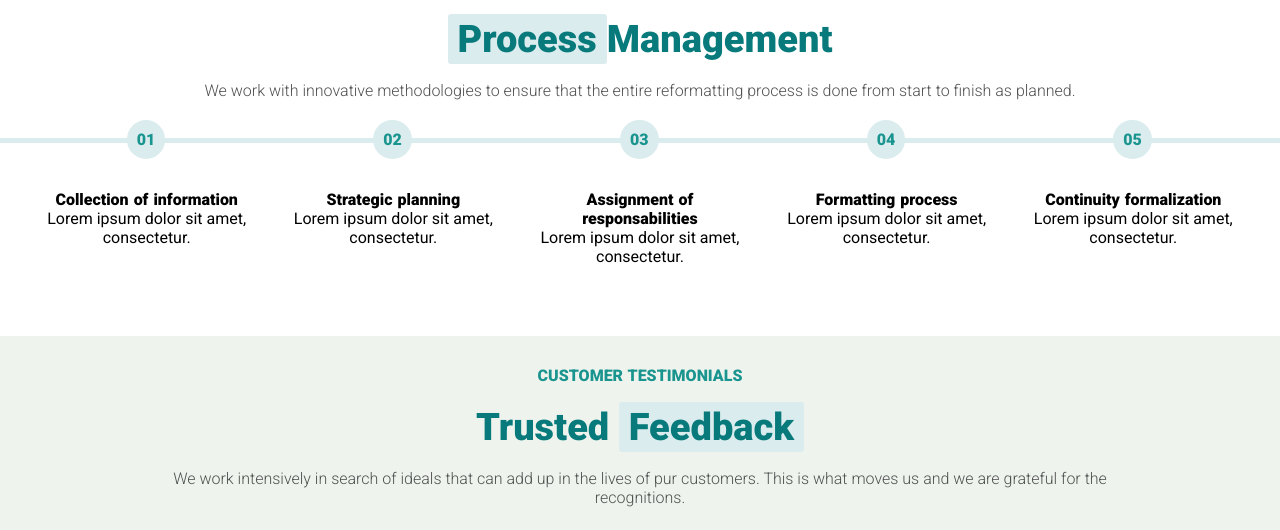
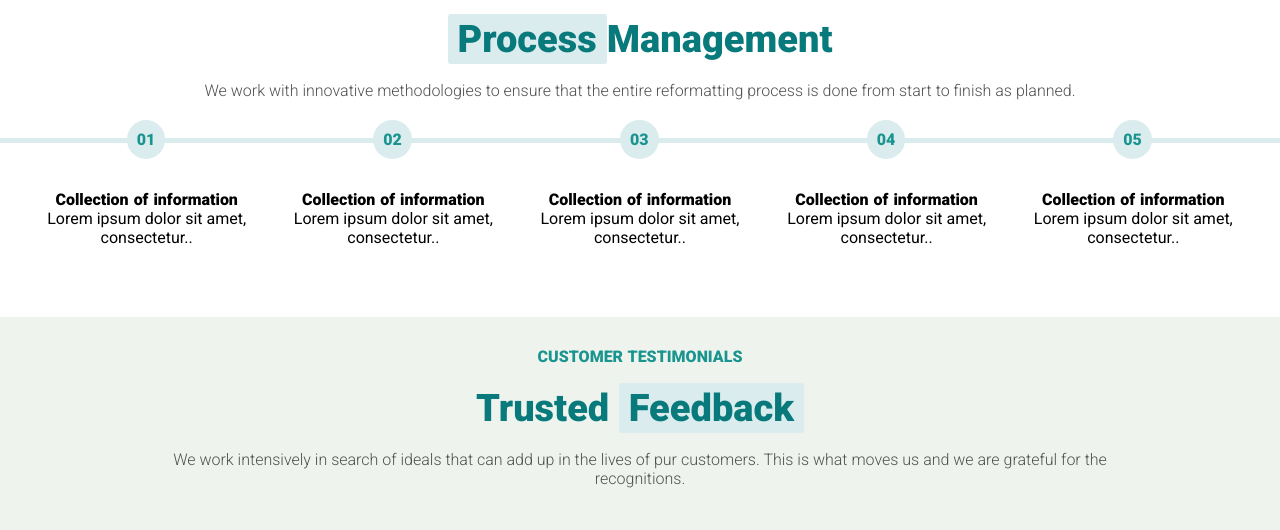
Before and after one commit to FrancescaLai/proj-html-vuejs, a website: page index.html in a window 1280 px wide. Shown: the part 2448-2978 px from the top of the page. Drawn offline with nearby package versions, Linux system fonts and the light colour scheme; a web font is replaced by a local one.

Commit message:
Timeline with Vue ✓

```diff
--- a/index.html
+++ b/index.html
@@ -213,12 +213,12 @@
         <p>We work with innovative methodologies to ensure that the entire reformatting process is done from start to finish as planned.</p>
 
         <div class="all-steps">
-          <div class="step">
-            <p class="step-num">01</p>
-            <h4 class="step-text">Collection of information</h4>
-            <p>Lorem ipsum dolor sit amet, consectetur.</p>
+          <div v-for="(step, index) in timeline" class="step">
+            <p class="step-num">{{ step.number }}</p>
+            <h4 class="step-text">{{ step.title }}</h4>
+            <p>{{ step.paragraph }}.</p>
           </div>
-          <div class="step">
+          <!-- <div class="step">
             <p class="step-num">02</p>
             <h4 class="step-text">Strategic planning</h4>
             <p>Lorem ipsum dolor sit amet, consectetur.</p>
@@ -237,7 +237,7 @@
             <p class="step-num">05</p>
             <h4 class="step-text">Continuity formalization</h4>
             <p>Lorem ipsum dolor sit amet, consectetur.</p>
-          </div>
+          </div> -->
         </div>
       </section>
       <!-- /Section 4 -->
--- a/js/script.js
+++ b/js/script.js
@@ -32,6 +32,33 @@ var app = new Vue({
         title: 'TESTIMONIALS',
         url: 'https://www.google.it',
       },
+    ],
+    timeline: [
+      {
+        number: '01',
+        title: 'Collection of information',
+        paragraph: 'Lorem ipsum dolor sit amet, consectetur.'
+      },
+      {
+        number: '02',
+        title: 'Collection of information',
+        paragraph: 'Lorem ipsum dolor sit amet, consectetur.'
+      },
+      {
+        number: '03',
+        title: 'Collection of information',
+        paragraph: 'Lorem ipsum dolor sit amet, consectetur.'
+      },
+      {
+        number: '04',
+        title: 'Collection of information',
+        paragraph: 'Lorem ipsum dolor sit amet, consectetur.'
+      },
+      {
+        number: '05',
+        title: 'Collection of information',
+        paragraph: 'Lorem ipsum dolor sit amet, consectetur.'
+      }
     ]
   }
 });
```
